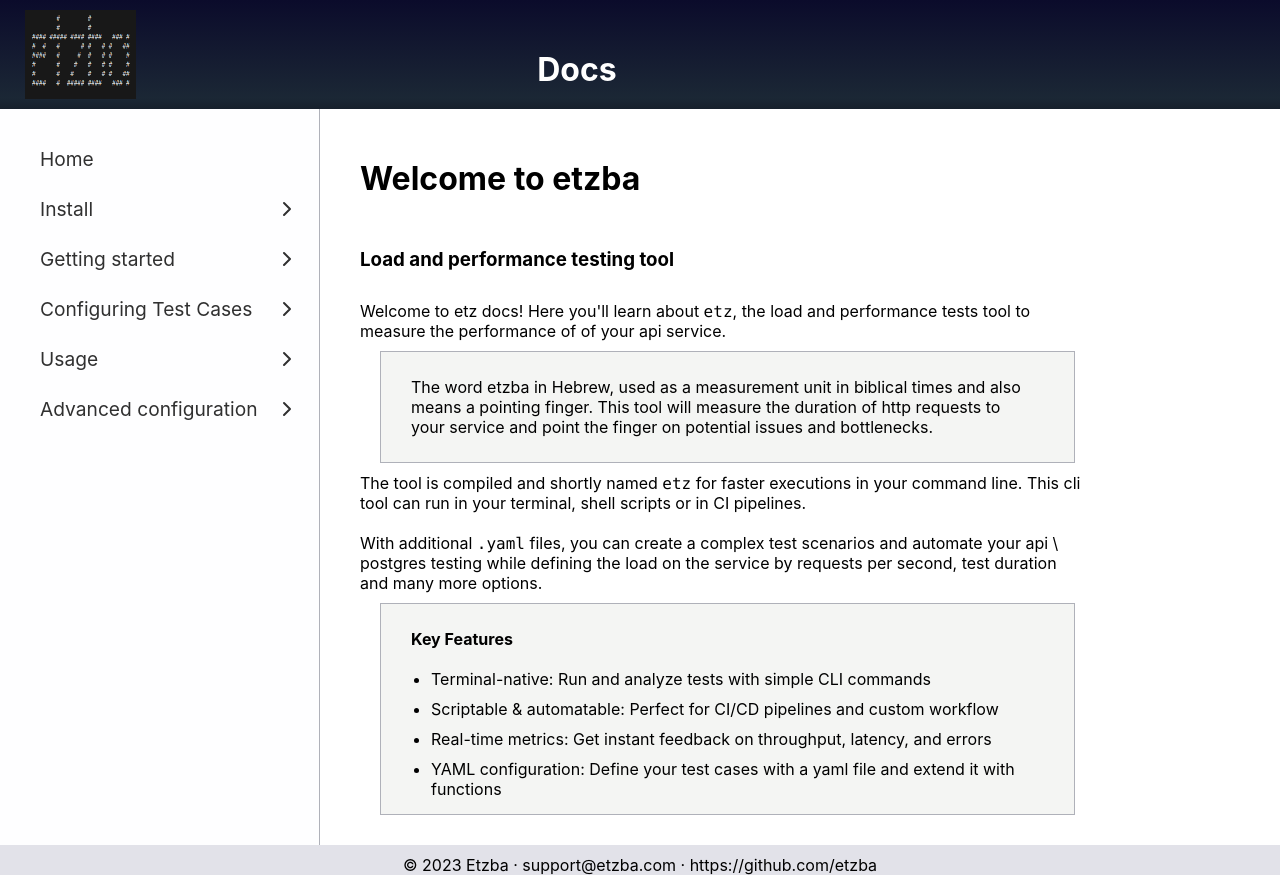
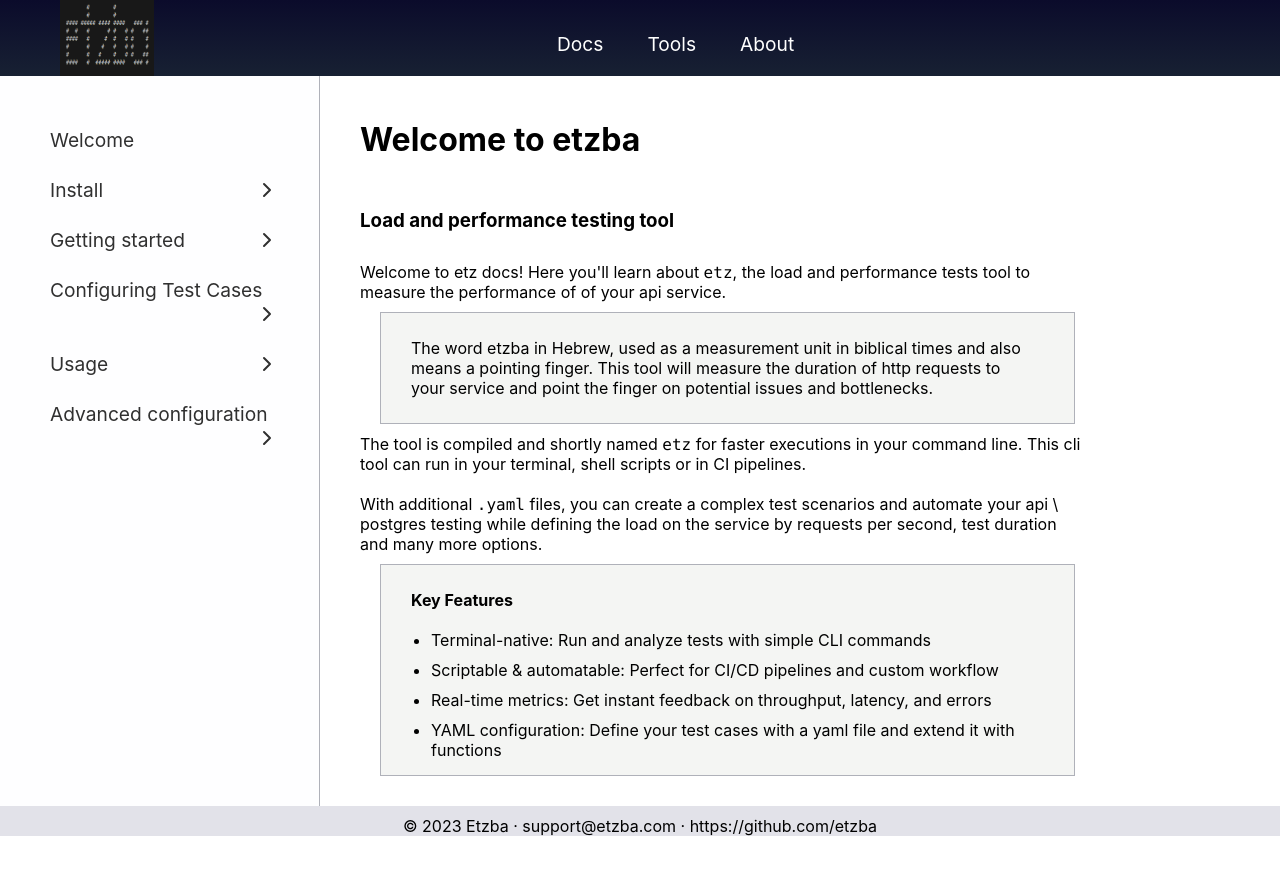
Before and after one commit to etzba/www, a React (Create React App) app: page / in a window 1280 px wide. After the commit the page ends 836 px from the top, so only its background shows below. Built offline with nearby package versions, Linux system fonts and the light colour scheme.

Commit message:
Add links in header

```diff
--- a/src/App.js
+++ b/src/App.js
@@ -4,12 +4,12 @@ import Header from "./components/Header";
 import Footer from "./components/Footer";
 import { BrowserRouter as Router, Route, Routes } from "react-router-dom";
 import { NavItems } from "./utils/navItems";
+import { HeaderItems } from "./utils/headerItem";
 import "./App.css";
 
 function App() {
   const [activeId, setActiveId] = useState("home");
   const [collapsed, setCollapsed] = useState(false);
-
   const routes = NavItems.flatMap(({ children, ...parent }) => [
     { ...parent },
     ...(children?.map((child) => ({ ...child, children: undefined })) ?? []),
@@ -27,6 +27,12 @@ function App() {
               onToggleCollapse={() => setCollapsed((p) => !p)}
             />
             <Routes>
+              {HeaderItems.map(
+                (item) =>
+                  item.id !== "docs" && (
+                    <Route path={item.path} element={item.content} />
+                  ),
+              )}
               {routes.map((item) => (
                 <Route path={item.path} element={item.content} />
               ))}
--- a/src/components/Header.jsx
+++ b/src/components/Header.jsx
@@ -1,11 +1,26 @@
 import React from "react";
+import { HeaderItems } from "../utils/headerItem";
 import "../styles/header.css";
+import { Link } from "react-router-dom";
 
-function Header() {
+function Header({ withSidebar, setSidebar }) {
+  console.log("with", withSidebar)
   return (
     <header className="header">
       <img src={require("../assets/etzba.png")} alt="Logo" className="logo" />
-      <h1 className="title">Docs</h1>
+      <ul className="header-links">
+        {HeaderItems.map((item, index) => (
+          <li key={index}>
+            <Link
+              key={item.id}
+              to={item.path}
+              className={"header-link"}
+            >
+              {item.title}
+            </Link>
+          </li>
+        ))}
+      </ul>
     </header>
   );
 }
--- /dev/null
+++ b/src/pages/About.jsx
@@ -0,0 +1,13 @@
+import React from 'react';
+import '../styles/layout.css';
+
+function AboutPage({ setSidebar }) {
+  return (
+    <div className='page'>
+      <h1>About</h1>
+      <p>etzba is a project providing closed and open source tools for IT companies to integrate in their cloud infrastructure</p>
+    </div>
+  );
+}
+
+export default AboutPage;
--- /dev/null
+++ b/src/pages/Tools.jsx
@@ -0,0 +1,13 @@
+import React from 'react';
+import '../styles/layout.css';
+
+function Tools() {
+  return (
+    <div className='page'>
+      <h1>Tools</h1>
+      <p>Content is in progress</p>
+    </div>
+  );
+}
+
+export default Tools;
--- a/src/pages/Home.jsx
+++ b/src/pages/Welcome.jsx
@@ -3,7 +3,7 @@ import "../styles/layout.css";
 import "../styles/pages.css";
 import InfoBlock from "../components/InfoBlock";
 
-function Home() {
+function Documentation() {
   return (
     <div className="page">
       <h1>Welcome to etzba</h1>
@@ -40,4 +40,4 @@ function Home() {
   );
 }
 
-export default Home;
+export default Documentation;
--- a/src/styles/header.css
+++ b/src/styles/header.css
@@ -1,25 +1,53 @@
 .header {
+  position: fixed;
+  top: 0;
+  left: 0;
+  width: 100%;
+  z-index: 999;
   background-color: #303030;
-  padding: 10px;
+  gap: 10px;
   display: flex;
   background: linear-gradient(to bottom, #0b0b2b, #1b2735 70%, #090a0f);
-  background-size:80px 140px;
-  background-position: 0 0, 0 0, 40px 70px, 40px 70px, 0 0, 40px 70px;
+  background-size: 80px 140px;
+  background-position:
+    0 0,
+    0 0,
+    40px 70px,
+    40px 70px,
+    0 0,
+    40px 70px;
 }
 
-.header h1 {
+.header ul {
+  justify-content: center;
+  width:80%;
+  display: flex;
+  padding-top: 24px;
+}
+
+.header li {
+  display: inline-block;
+  margin: 0 12px;
+  padding-bottom: 12px;
+}
+
+.header-link {
+  display: flex;
+  gap: 10px;
+  width: 100%;
+  padding: 8px 10px 8px 10px;
+  border: none;
+  font-size: 1.2rem;
+  text-align: left;
+  white-space: nowrap;
+  text-decoration: none;
+  display: inline-block;
   color: white;
-  padding-top: 40px;
 }
 
 .logo {
-  padding-left: 15px;
   align-items: center;
-  width: 10%;
+  padding-left: 60px;
+  align-items: center;
+  width: 12%;
 }
-
-.title {
-  text-align: center;
-  padding: 10px;
-  width: 70%;
-}
--- a/src/styles/pages.css
+++ b/src/styles/pages.css
@@ -7,14 +7,15 @@
 }
 
 :root {
-    --font: 'Optimistic Display - 700';
-    --transition: 240ms cubic-bezier(.4, 0, .2, 1);
+  --font: "Optimistic Display - 700";
+  --transition: 240ms cubic-bezier(0.4, 0, 0.2, 1);
 }
 
 .page {
-    padding: 30px 40px 30px 20px;
+  padding: 100px 40px 30px 20px;
   position: sticky;
   width: 65%;
+  display: inline;
 }
 
 .page h1 {
--- a/src/styles/sidebar.css
+++ b/src/styles/sidebar.css
@@ -10,17 +10,16 @@
   --sidebar-w: 35%;
   --border: #2a3050;
   --radius: 10px;
-  --font: 'Optimistic Display - 700';
+  --font: "Optimistic Display - 700";
   --surface: #fefeff;
   --letters: #02020a;
-  --transition: 240ms cubic-bezier(.4, 0, .2, 1);
+  --transition: 240ms cubic-bezier(0.4, 0, 0.2, 1);
 }
 
 .sidebar {
   background-color: #e3e6e2;
   width: 25%;
-  padding: 10px;
-  padding-top: 30px;
+  padding: 120px 30px 30px 20px;
   height: 100%;
   position: sticky;
   background: var(--surface);
--- /dev/null
+++ b/src/utils/headerItem.js
@@ -0,0 +1,32 @@
+import Welcome from "../pages/Welcome";
+import About from "../pages/About";
+import Tools from "../pages/Tools";
+
+export const HeaderItems = [
+  {
+    id: "docs",
+    title: "Docs",
+    path: "/",
+    label: "Docs",
+    content: <Welcome setSidebar={true} />,
+    sidebar: true,
+    exact: true,
+  },
+  {
+    id: "tools",
+    title: "Tools",
+    path: "/tools",
+    label: "Tools",
+    sidebar: false,
+    content: <Tools setSidebar={false} />,
+  },
+  {
+    id: "about",
+    title: "About",
+    path: "/about",
+    label: "About",
+    icon: "⚒️",
+    sidebar: false,
+    content: <About setSidebar={false} />,
+  },
+];
--- a/src/utils/navItems.js
+++ b/src/utils/navItems.js
@@ -1,4 +1,4 @@
-import Home from "../pages/Home";
+import Welcome from "../pages/Welcome";
 import Install from "../pages/Install";
 import AdvancedConfig from "../pages/AdvancedConfig";
 import Usage from "../pages/Usage";
@@ -22,12 +22,12 @@ import GoTemplatesFunctions from "../pages/GoTemplatesFunctions";
 // https://coolsymbol.com/
 export const NavItems = [
   {
-    id: "home",
-    title: "Home",
+    id: "Welcome",
+    title: "Welcome",
     path: "/",
-    label: "Home",
+    label: "Welcome",
     icon: "⚒️",
-    content: <Home />,
+    content: <Welcome />,
     exact: true,
   },
   {
```
Lines whose indentation alone changed are shown as unchanged.
